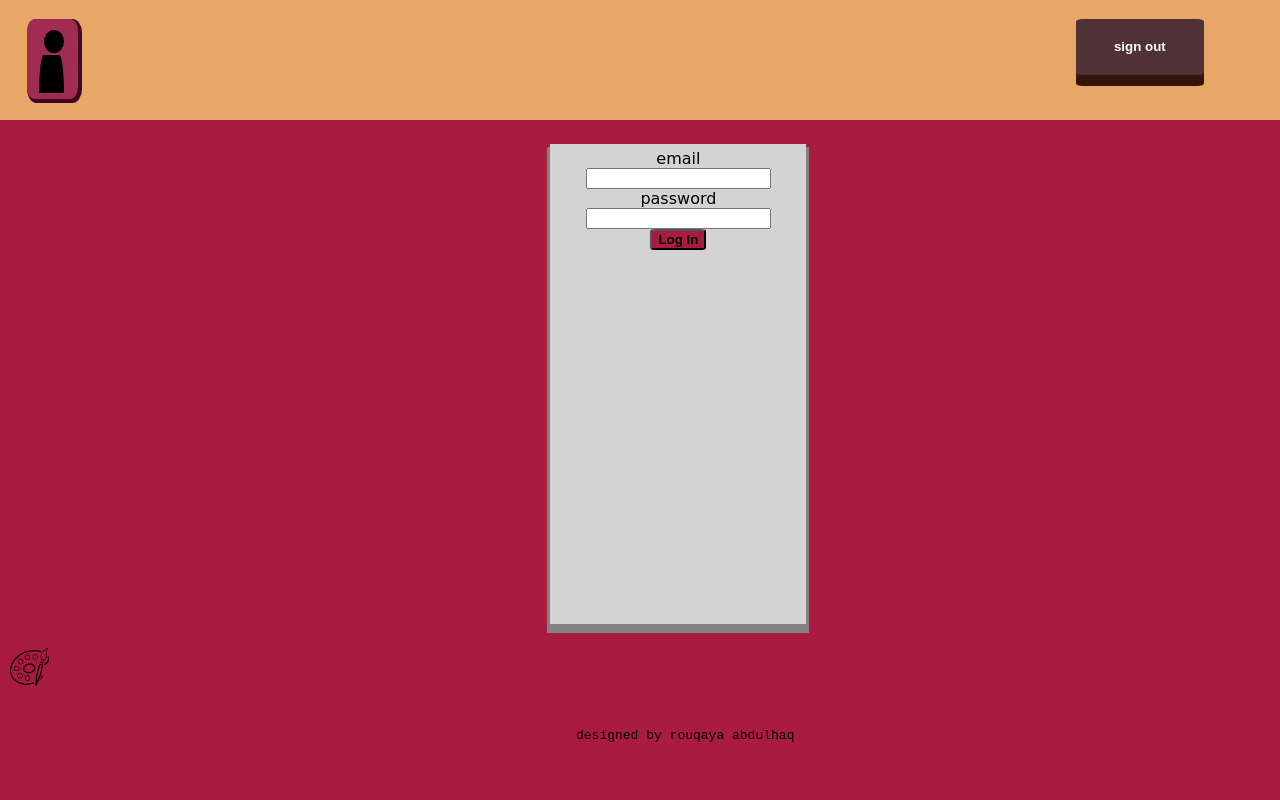
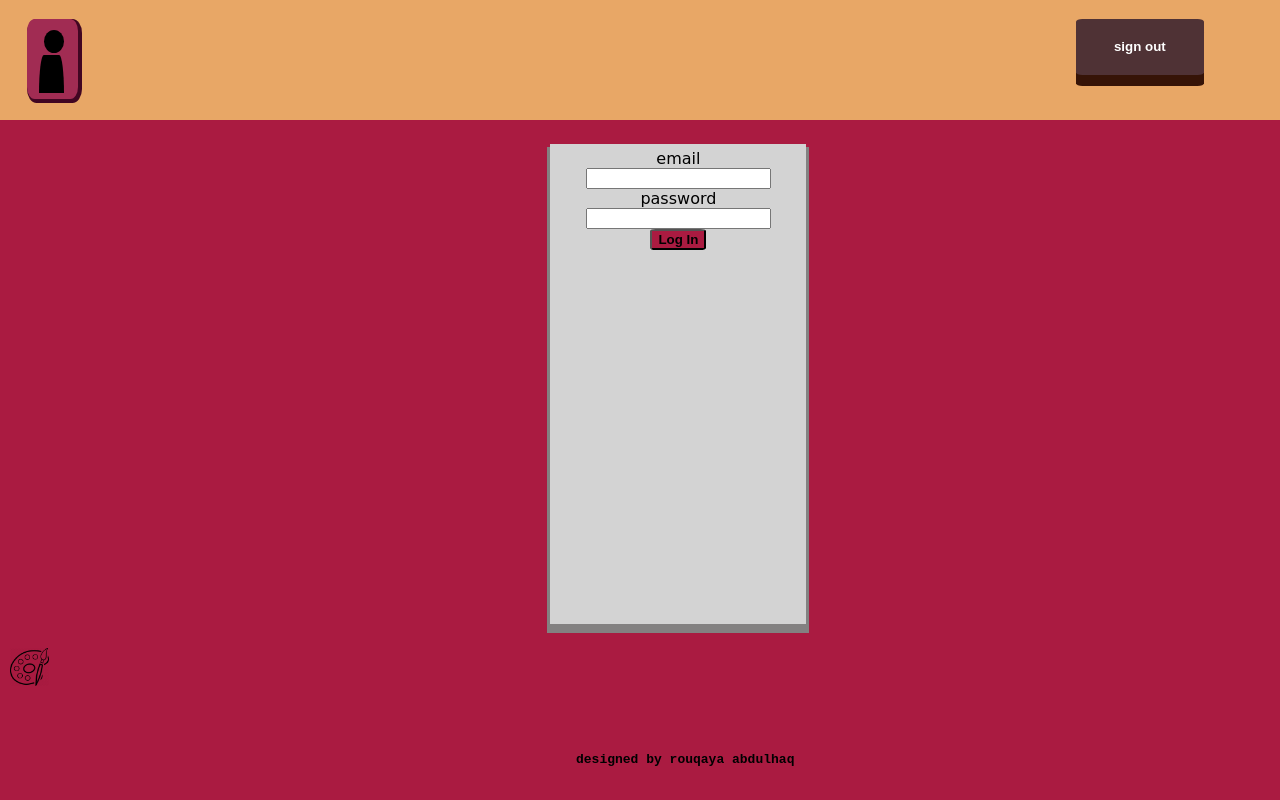
Before and after one commit to rouqaya-abdulhaq/contact-book-react, a React (Create React App) app: page /log-in in a window 1280 px wide. Built offline with nearby package versions, Linux system fonts and the light colour scheme.

Commit message:
changed some font and layout styles for footer

```diff
--- a/src/App.css
+++ b/src/App.css
@@ -20,7 +20,7 @@
    grid-gap: 3%;
    grid-template-areas: "header header header"
                           ". main ."
-                          "palette footer .";
+                          "palette footer footer";
    font-family: "Comic Sans MS", cursive, sans-serif;
 }
 
--- a/src/components/footer/footer.css
+++ b/src/components/footer/footer.css
@@ -1,12 +1,8 @@
 .footer{
     grid-area: footer;
-    margin-top : 10vh;
+    margin-top : 13vh;
     margin-left: 2vw;
     font-family: monospace;
     font-size: inherit;
+    font-weight: bold;
 }
-@media (max-width : 1000px) {
-    .footer{
-        font-weight: bold;
-    }
-}
```
